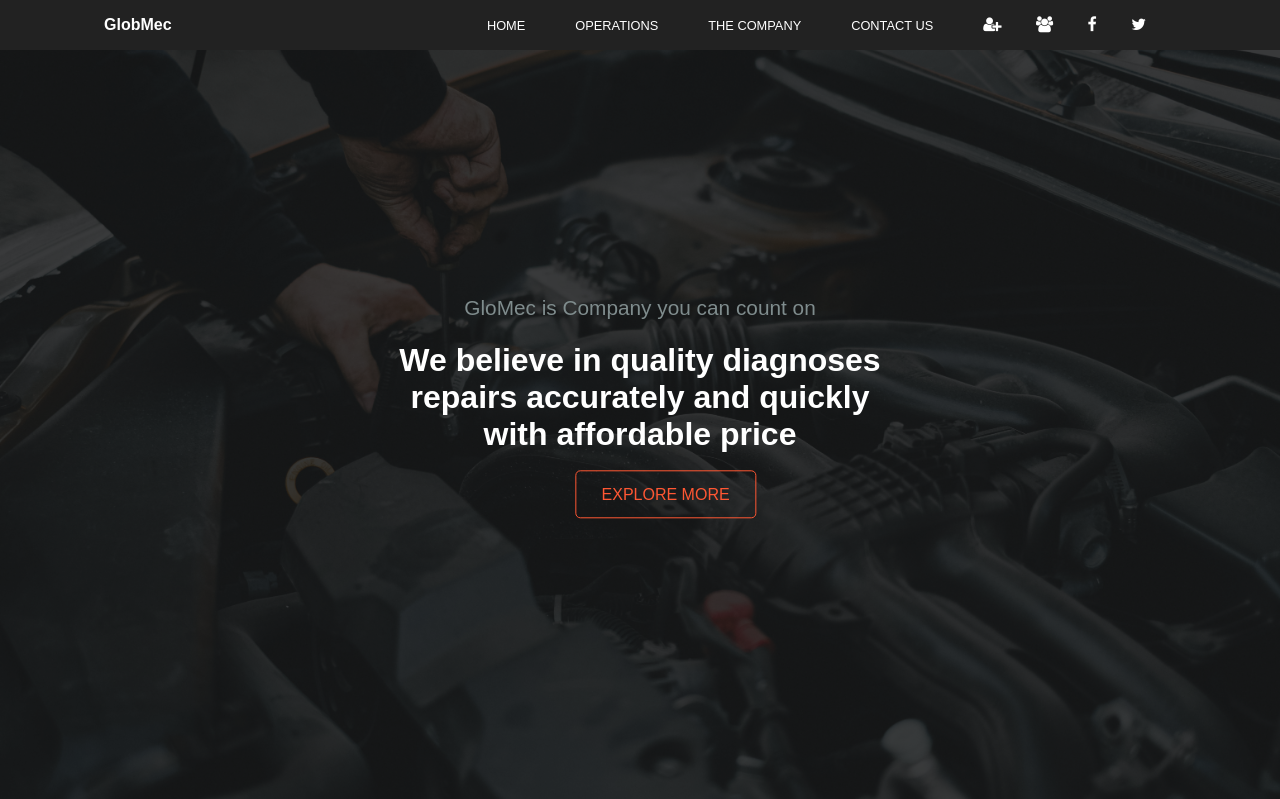
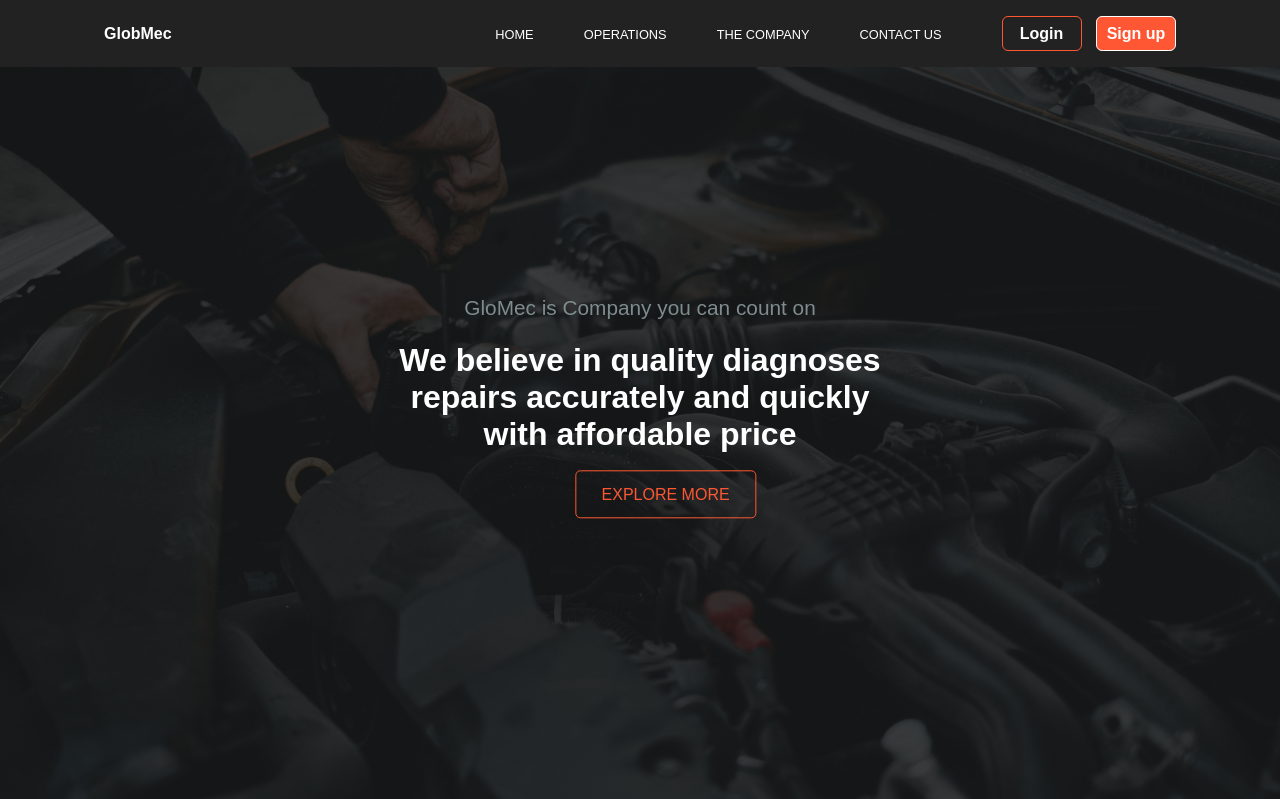
Before and after one commit to OluwaPella/GlobMec, a Flask app: template queen/templates/index.html in a window 1280 px wide. Shown: the top 799 px of the page. Run offline with Flask 3, Linux system fonts and the light colour scheme; the template is opened without the code that fills it, so the values that code supplies are empty; some libraries are stand-ins or nearby versions.

Commit message:
add: updated file

```diff
--- /dev/null
+++ b/Backend_PROJECT/backend/hello.py
@@ -0,0 +1,6 @@
+x=5
+y=12
+if x or y in range(10):
+    print('u re good')
+else:
+    print("not in there")
--- a/queen/js/script.js
+++ b/queen/js/script.js
@@ -1,56 +1,56 @@
-fetch('http://127.0.0.1:5001/api/auth/Users')
-  .then(response => response.json())
-  .then(data => {
-    console.log(data);
-  })
-  .catch(error => {
-    console.error('Error:', error);
-  });
+// fetch('http://127.0.0.1:5001/api/auth/Users')
+//   .then(response => response.json())
+//   .then(data => {
+//     console.log(data);
+//   })
+//   .catch(error => {
+//     console.error('Error:', error);
+//   });
+// const forms = document.querySelector(".forms"),
+//     pwShowHide = document.querySelectorAll(".eye-icon"),
+//     links = document.querySelectorAll(".link");
 
-const forms = document.querySelector(".forms"),
-    pwShowHide = document.querySelectorAll(".eye-icon"),
-    links = document.querySelectorAll(".link");
+// pwShowHide.forEach(eyeIcon => {
+//     eyeIcon.addEventListener("click", () => {
+//         let pwFields = eyeIcon.parentElement.querySelectorAll(".password");
+//         pwFields.forEach(password => {
+//             if(password.type === "password"){
+//                 password.type = "text";
+//                 eyeIcon.classList.replace("bx-hide", "bx-show");
+//                 return;
+//             }
+//             password.type = "password";
+//             eyeIcon.classList.replace("bx-show", "bx-hide");
+//         })
+//     })
+// })
 
-pwShowHide.forEach(eyeIcon => {
-    eyeIcon.addEventListener("click", () => {
-        let pwFields = eyeIcon.parentElement.querySelectorAll(".password");
-        pwFields.forEach(password => {
-            if(password.type === "password"){
-                password.type = "text";
-                eyeIcon.classList.replace("bx-hide", "bx-show");
-                return;
-            }
-            password.type = "password";
-            eyeIcon.classList.replace("bx-show", "bx-hide");
-        })
-    })
-})
-
-links.forEach(link => {
-    link.addEventListener("click", e => {
-        e.preventDefault(); //prevent form submit
-        forms.classList.toggle("show-signup");
-    })
-})
+// links.forEach(link => {
+//     link.addEventListener("click", e => {
+//         e.preventDefault(); //prevent form submit
+//         forms.classList.toggle("show-signup");
+//     })
+// })
 
 
-var menu = document.getElementById("bar");
-var item = document.getElementById("item");
+// var menu = document.getElementById("bar");
+// var item = document.getElementById("item");
 
-item.style.right = '-300px';
+// item.style.right = '-300px';
 
-menu.onclick = function () {
-    if (item.style.right == '-300px') {
-        item.style.right = '0';
-    }
-    else {
-        item.style.right == '-300px';
-    }
-}
+// menu.onclick = function () {
+//     if (item.style.right == '-300px') {
+//         item.style.right = '0';
+//     }
+//     else {
+//         item.style.right == '-300px';
+//     }
+// }
+console.log("doc:",document.getElementById('registrationForm'))
 
 document.getElementById('registrationForm').addEventListener('submit', function (event) {
     event.preventDefault();
-ls
+
     const formData = new FormData(event.target);
 
     const jsonData = {};
--- a/queen/static/css/style.css
+++ b/queen/static/css/style.css
@@ -46,7 +46,7 @@ html{
     color: #fff;
 }
 
-#item li a:hover, #item .icon i:hover{
+#item li a:hover, #item .icon .auth-btn:hover, #item .icon i:hover{
     color: #ff5733;
     cursor: pointer;
 }
@@ -55,6 +55,34 @@ html{
     color: #fff;
     padding-right: 30px;
     font-weight: 100;
+}
+
+.icon .btnSignin-popup{
+    width: 80px;
+    height: 35px;
+    outline: none;
+    border: 1px solid #ff5733;
+    background: transparent;
+    font-weight: 600;
+    border-radius: 6px;
+    font-size: 1rem;
+    color: #fff;
+
+}
+.auth-btn{
+    margin-left:  10px;
+}
+.icon .btnSignup-popup{
+    width: 80px;
+    height: 35px;
+    background: #ff5733;
+    border: 1px solid #fff;
+    outline: none;
+    border-radius: 6px;
+    font-weight: 600;
+    font-size: 1rem;
+    color: #fff;
+
 }
 
 #bar{
--- a/queen/templates/index.html
+++ b/queen/templates/index.html
@@ -22,12 +22,11 @@
             <li><a href="#classes">THE COMPANY</a></li>
             <li><a href="#contact">CONTACT US</a></li>
             <div class="icon">
-                <a href="register.html"><i class="fa fa-user-plus" aria-hidden="true"></i></a>
-                <a href="login.html"><i class="fa fa-users" aria-hidden="true"></i></a>
-                <i class="fa fa-facebook" aria-hidden="true"></i>
-                <i class="fa fa-twitter" aria-hidden="true"></i>
+                <a href="login.html"><button class="btnSignin-popup auth-btn">Login</button></a>
+                <a href="register.html"><button class="btnSignup-popup auth-btn">Sign up</button></a>
             </div>
         </ul>
+
         <i id="bar" class="fa fa-bars" aria-hidden="true"></i>
     </div>
 
@@ -144,11 +143,12 @@
         </div>
     </div>
     <div class="footer">
-        <p>Copyright &copy 2023 GlobMec Technologies. <br> Design: Queensly Oko Udongwo and Olaosebikan pelumi Adedamola</p>
+        <p>Copyright &copy 2023 GlobMec Technologies. <br> Design: Queensly Oko Udongwo and Olaosebikan Pelumi Adedamola</p>
         <p><i class="fa fa-envelope-o" aria-hidden="true"></i>quimaudongwo@gmail.com and oolaosebikan350@gmail.com<br>
+            <i class="fa fa-facebook" aria-hidden="true"></i>
+            <i class="fa fa-twitter" aria-hidden="true"></i>
         <i class="fa fa-phone" aria-hidden="true"></i>+234 706 946 9673 - +2349152580146</p>
     </div>
-
     <script src="https://unpkg.com/aos@next/dist/aos.js"></script>
     <script>
         AOS.init({
--- a/queen/templates/register.html
+++ b/queen/templates/register.html
@@ -90,7 +90,7 @@
                     </div>
 
                     <div class="form-link">
-                        <span>Already have an account? <a href="" class="link login-link">Login</a></span>
+                        <span>Already have an account? <a href="login.html" class="link login-link">Login</a></span>
                     </div>
                 </form>
             </div>
@@ -113,6 +113,7 @@
         </div>
 
     </section>
+    <script src="../js/script.js"></script>
 	<script src="https://cdnjs.cloudflare.com/ajax/libs/jquery/3.6.0/jquery.min.js"></script>
     	<script src="https://cdnjs.cloudflare.com/ajax/libs/waypoints/4.0.1/jquery.waypoints.min.js"></script>
     	<script src="https://cdnjs.cloudflare.com/ajax/libs/Counter-Up/1.0.0/jquery.counterup.min.js"></script>
```
